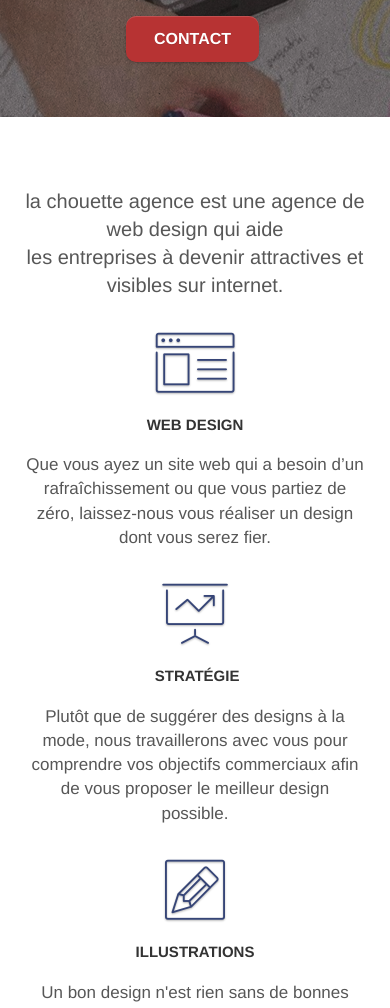
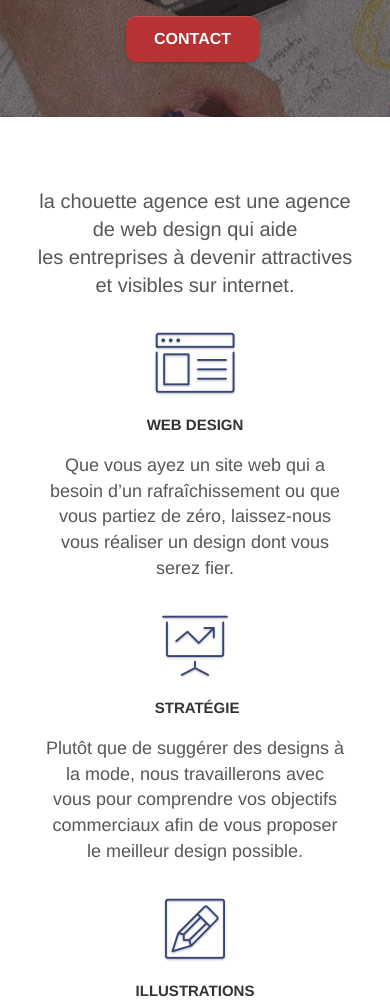
Before and after one commit to abdramane27/La-chouette-agence, a plain HTML site: page index.html in a window 390 px wide. Shown: the part 361-1369 px from the top of the page. Drawn offline with Linux system fonts and the light colour scheme.

Commit message:
version responsive corrigé

```diff
--- a/style.css
+++ b/style.css
@@ -470,7 +470,7 @@ h1 {
 @media (max-width: 767px) {
 
  p, .sendmail {
-     font-size: 17px;
+     font-size: 18px;
  }
  .title2{
      font-size: 2.2em;
@@ -506,6 +506,9 @@ h1, h2, h3, h4, h5, h6, p, #disqus_thread {
  }
  .bloc-lg {
     padding: 50px 0;
+}
+.bloc{
+    padding: 0px 20px;
 }
 
 .navbar-collapse {
```
